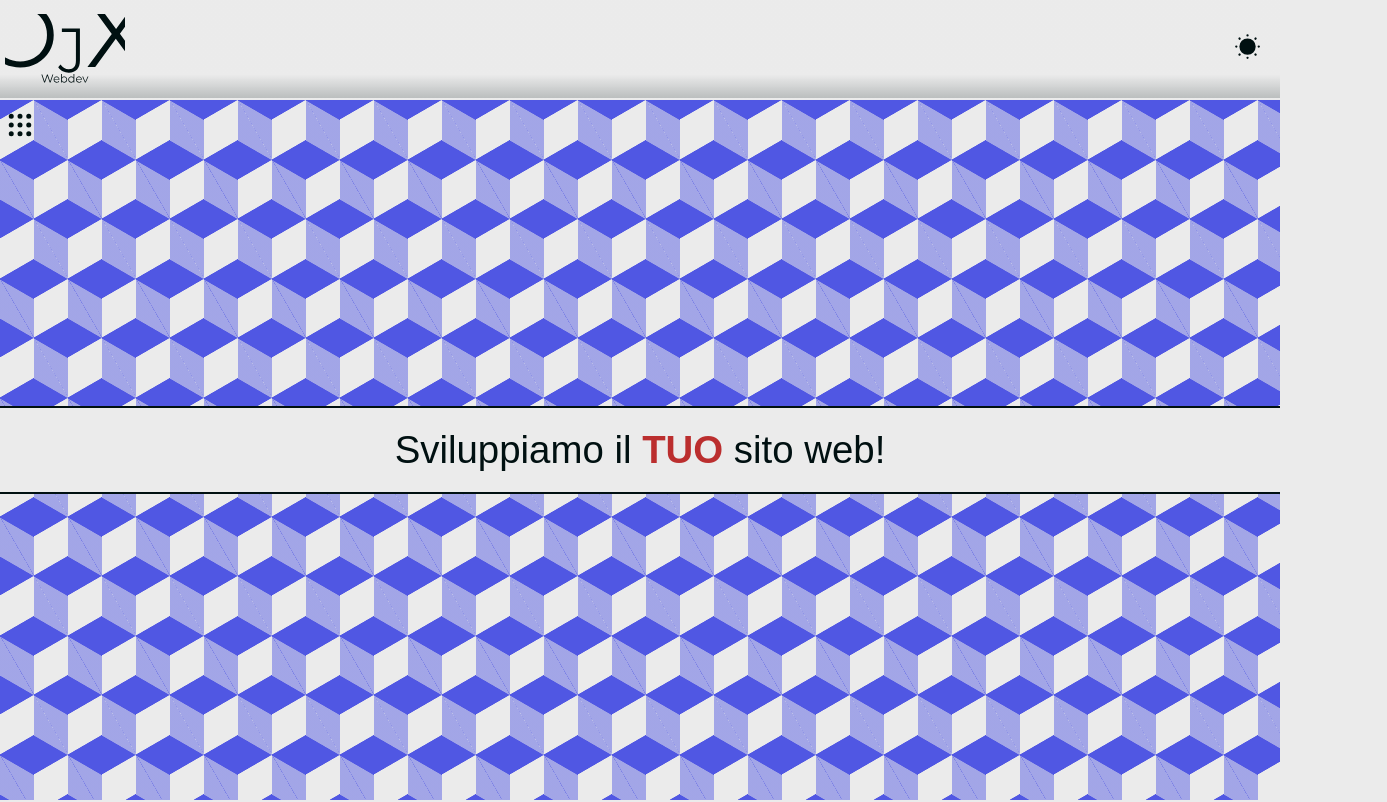
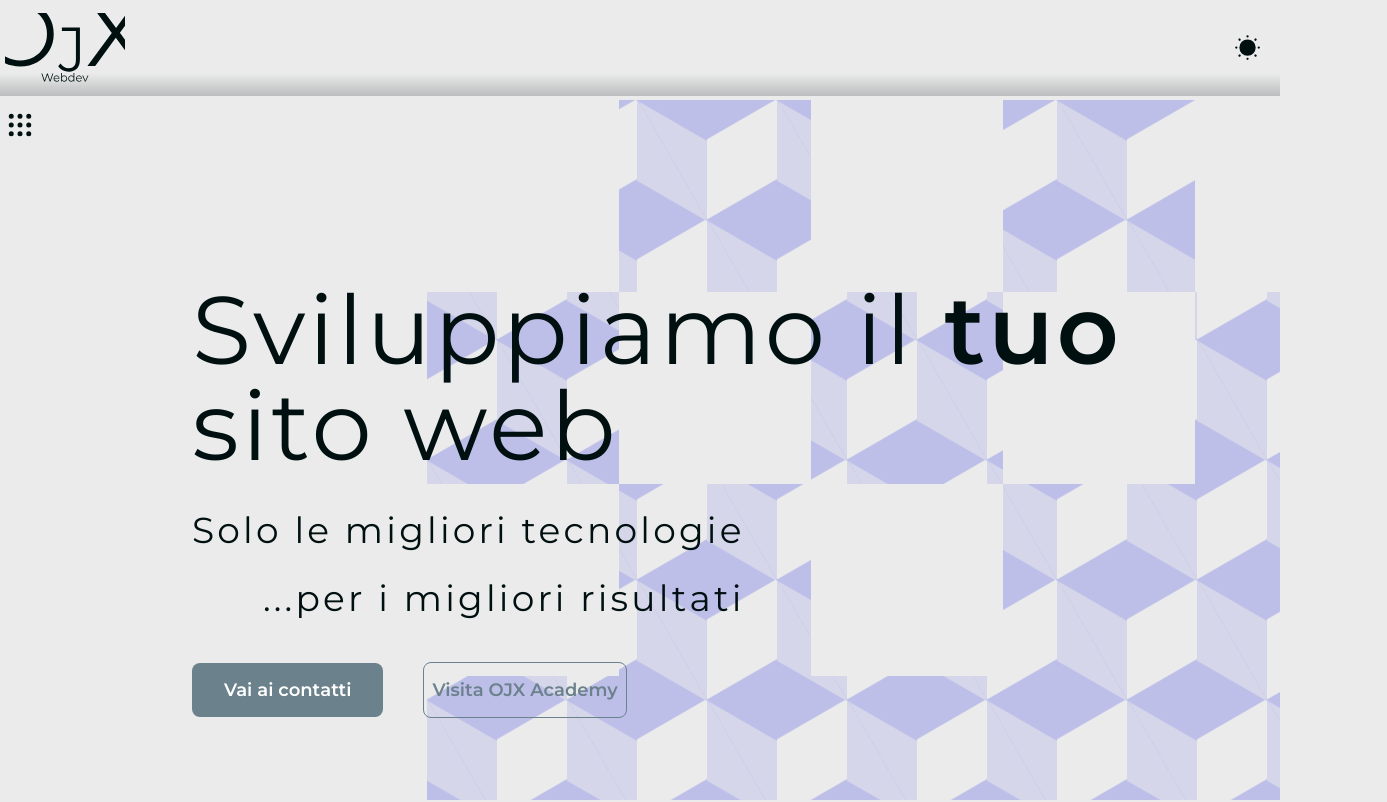
Before and after one commit to Omar-jerbi/ojxwebdev, a Next.js app: page / in a window 1280 px wide. Shown: the top 802 px of the page, 1387 px wide, since content can reach past the window. Built offline with nearby package versions, Linux system fonts and the light colour scheme.

Commit message:
REhero + TW

```diff
--- a/app/WebDev.scss
+++ b/app/WebDev.scss
@@ -1,58 +1,19 @@
 .home {
-    .banner {
-        position: relative;
-        margin-bottom: 100px;
-        display: flex;
+    .hero{
         height: calc(100vh - 100px);
 
-        img {
-            width: 100%;
-            object-fit: cover;
-            border-top: none;
-            border-radius: 0 0 5px 5px;
 
-        }
-
-
-        .tit {
-            position: absolute;
-            background-color: transparent;
-            top: 0;
-            height: 100%;
-            width: 100%;
-            display: flex;
-            justify-content: center;
-            align-items: center;
-
+        .bga{
             background-color: var(--bg);
-            opacity: 1;
+            opacity: 0.3;
             background-image: linear-gradient(30deg, #5057e3 12%, transparent 12.5%, transparent 87%, #5057e3 87.5%, #5057e3), linear-gradient(150deg, #5057e3 12%, transparent 12.5%, transparent 87%, #5057e3 87.5%, #5057e3), linear-gradient(30deg, #5057e3 12%, transparent 12.5%, transparent 87%, #5057e3 87.5%, #5057e3), linear-gradient(150deg, #5057e3 12%, transparent 12.5%, transparent 87%, #5057e3 87.5%, #5057e3), linear-gradient(60deg, #5057e377 25%, transparent 25.5%, transparent 75%, #5057e377 75%, #5057e377), linear-gradient(60deg, #5057e377 25%, transparent 25.5%, transparent 75%, #5057e377 75%, #5057e377);
-            background-size: 68px 119px;
-            background-position: 0 0, 0 0, 34px 60px, 34px 60px, 0 0, 34px 60px;
+            background-size: 140px 240px;
+            background-position: 0 0, 0 0, 70px 120px, 70px 120px, 0 0, 70px 120px;
 
             transition: all 500ms;
+        }
+    }
 
-            .val {
-                background-color: var(--bg);
-                color: var(--font);
-                padding: 20px 0;
-                font-size: max(3cqw, 2rem);
-                width: 100%;
-                text-align: center;
-                border: 2px solid var(--font);
-                border-right: none;
-                border-left: none;
-
-                span {
-                    color: var(--red);
-                    font-weight: 600;
-                }
-            }
-
-
-        }
-
-    }
 
     .servs {
         display: flex;
--- a/app/components/Footer/Footer.tsx
+++ b/app/components/Footer/Footer.tsx
@@ -3,8 +3,8 @@ import './Footer.scss'
 export default function Footer() {
   return (
     <footer className='footer'>
-      <div className="text">
-        OJXwebdev 2023
+      <div className="text" style={{fontSize:"0.8rem"}}>
+        OJXwebdev 2023  -  P.IVA: 01879540092
       </div>
       <div className="icons">
         <a href="https://t.me/OJXwebdev" target='_blank'>
--- a/app/globals.css
+++ b/app/globals.css
@@ -1,3 +1,13 @@
+@tailwind base;
+@tailwind components;
+@tailwind utilities;
+
+@font-face {
+  font-family: Montserrat;
+  src: url(Montserrat.ttf);
+}
+
+
 :root {
   /* light palette */
   --font: #001011;
@@ -8,12 +18,12 @@
   --imgB: 1;
 }
 
-@import url('https://fonts.googleapis.com/css2?family=Montserrat:wght@100;300;400;500;600&display=swap');
+
 
 body {
   margin: 0;
   padding: 0;
-  font-family: 'Montserrat', sans-serif;
+  font-family: Montserrat;
 
   color: var(--font);
   background-color: var(--bg);
--- a/app/page.tsx
+++ b/app/page.tsx
@@ -9,16 +9,50 @@ import './WebDev/About/About.scss'
 export default function () {
     return (
         <div className="home">
-            <div className="banner">
-                <div className="tit">
-                    <div className="val">
-                        <h1 style={{ all: 'unset' }}>Sviluppiamo il<span> TUO </span>sito web!</h1>
+            <div className="hero relative flex flex-col justify-center">
+                <div className="text tracking-[0.2rem] ml-48 max-sm:ml-2 max-sm:tracking-wide">
+                    <h1 className='mb-9 text-8xl font-normal w-fit max-sm:text-3xl max-sm:mb-3'>Sviluppiamo il<span className='font-semibold'> tuo </span>sito web</h1>
+                    <div className="w-max text-end">
+                        <h2 className='mb-7 text-4xl font-normal  max-sm:text-xl max-sm:mb-2'>Solo le migliori tecnologie</h2>
+                        <h2 className='text-4xl font-normal  max-sm:text-lg'>...per i migliori risultati</h2>
+                    </div>
+                </div>
+
+
+                <div className="bttts ml-48 flex gap-10 absolute bottom-24 max-sm:ml-0 flex-wrap max-sm:bottom-8 max-sm:w-full pr-2 justify-end">
+                    <div>
+                        <Link className='text-lg font-semibold py-4 px-8 bg-[var(--grey)] rounded-lg text-white' href={"/WebDev/Contacts"}>
+                            Vai ai contatti
+                        </Link>
+                    </div>
+
+                    <div>
+                        <Link className='text-lg font-semibold border border-[var(--grey)] py-4 px-2 rounded-lg text-[var(--grey)]' href={'https://ojxacademy.com'} target="_blank">
+                            Visita OJX Academy
+                        </Link>
+                    </div>
+                </div>
+
+                <div className="bga absolute h-full w-4/6 z-0 right-0 max-sm:w-full">
+                    <div className="max-sm:hidden">
+                        <div className="absolute bg-[var(--bg)] h-48 w-48 z-0 left-0"></div>
+                        <div className="absolute bg-[var(--bg)] h-48 w-48 z-0 left-96">
+                            <div className="absolute bg-[var(--bg)] h-48 w-48 z-0 left-96"></div>
+                        </div>
+                        <div className="absolute bg-[var(--bg)] h-48 w-48 z-0 left-48 top-48">
+                            <div className="absolute bg-[var(--bg)] h-48 w-48 z-0 left-96"></div>
+                        </div>
+                        <div className="absolute bg-[var(--bg)] h-48 w-48 z-0 left-0 top-96">
+                            <div className="absolute bg-[var(--bg)] h-48 w-48 z-0 left-96"></div>
+                        </div>
+                        <div className="absolute bg-[var(--bg)] h-48 w-48 z-0 left-0 top-"></div>
                     </div>
                 </div>
             </div>
 
 
             <div className="center">
+                <div className="mt-56"></div>
                 <SectionHome imgsrc='/abouthome.jpg' text={
                     <span id='sizereact'>Utilizzando le tecnologie più avanzate sul mercato, il tuo sito verrà sviluppato seguendo le TUE idee.</span>
                 }
@@ -237,24 +271,6 @@ export default function () {
                 />
 
 
-                <div className="btts">
-                    <div>
-                        <button>
-                            <Link href={"/WebDev/Contacts"}>
-                                Vai ai contatti
-                            </Link>
-                        </button>
-                    </div>
-
-                    <div>
-                        <button>
-                            <Link href={'https://ojxacademy.com'} target="_blank">
-                                Visita OJX Academy
-                            </Link>
-                        </button>
-                    </div>
-                </div>
-
             </div>
         </div >
     );
--- a/package.json
+++ b/package.json
@@ -18,5 +18,10 @@
     "sass": "^1.60.0",
     "sweetalert": "^2.1.2",
     "typescript": "5.0.3"
+  },
+  "devDependencies": {
+    "autoprefixer": "^10.4.14",
+    "postcss": "^8.4.23",
+    "tailwindcss": "^3.3.1"
   }
 }
--- /dev/null
+++ b/postcss.config.js
@@ -0,0 +1,6 @@
+module.exports = {
+  plugins: {
+    tailwindcss: {},
+    autoprefixer: {},
+  },
+}
--- /dev/null
+++ b/tailwind.config.js
@@ -0,0 +1,12 @@
+/** @type {import('tailwindcss').Config} */
+module.exports = {
+  content: [
+    "./app/**/*.{js,ts,jsx,tsx,mdx}",
+    "./pages/**/*.{js,ts,jsx,tsx,mdx}",
+    "./components/**/*.{js,ts,jsx,tsx,mdx}",
+  ],
+  theme: {
+    extend: {},
+  },
+  plugins: [],
+}
```
Also changed, not shown: app/Montserrat.ttf (added), 1 other file (tests, documents, lock files or other folders).
